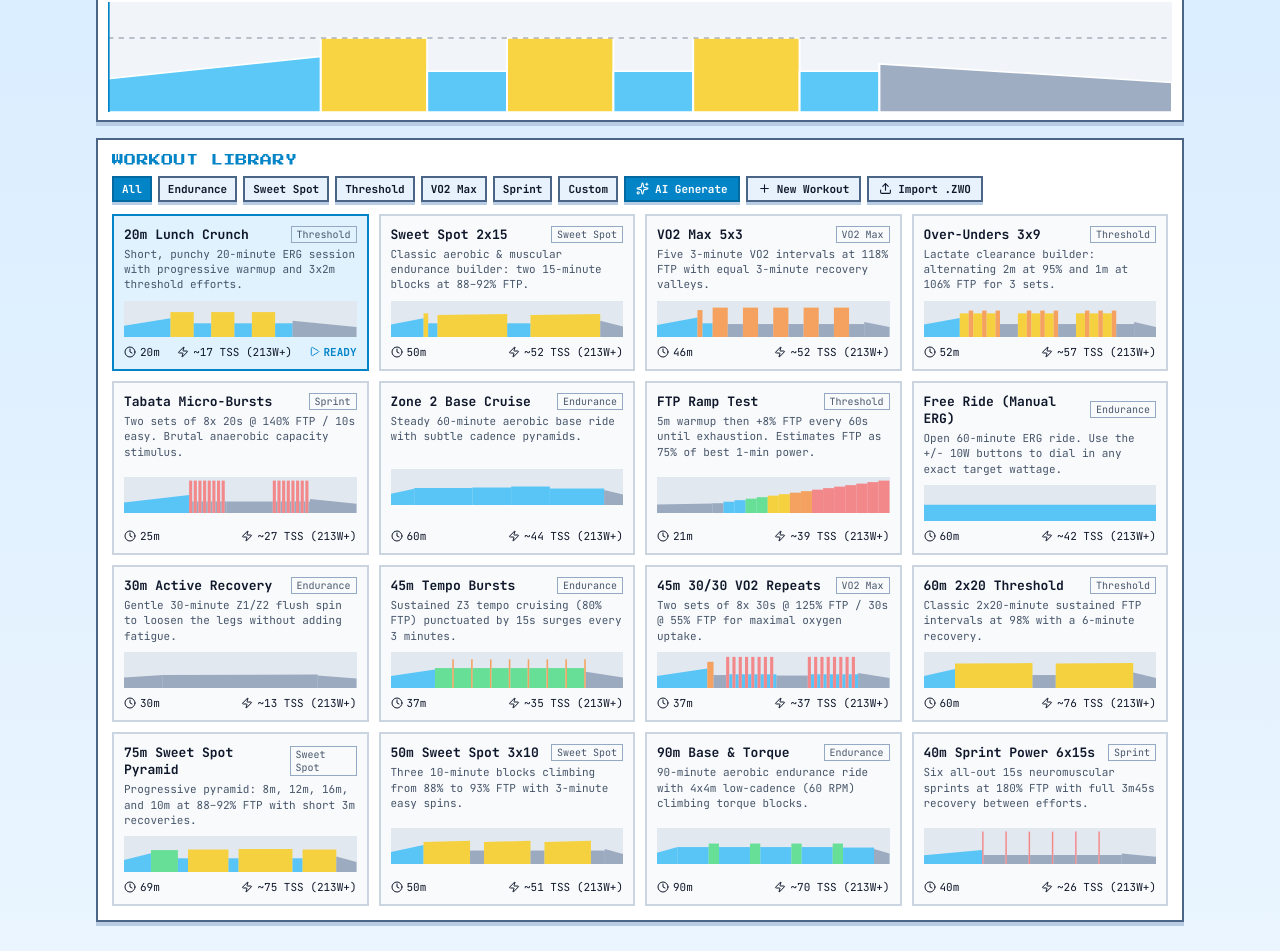
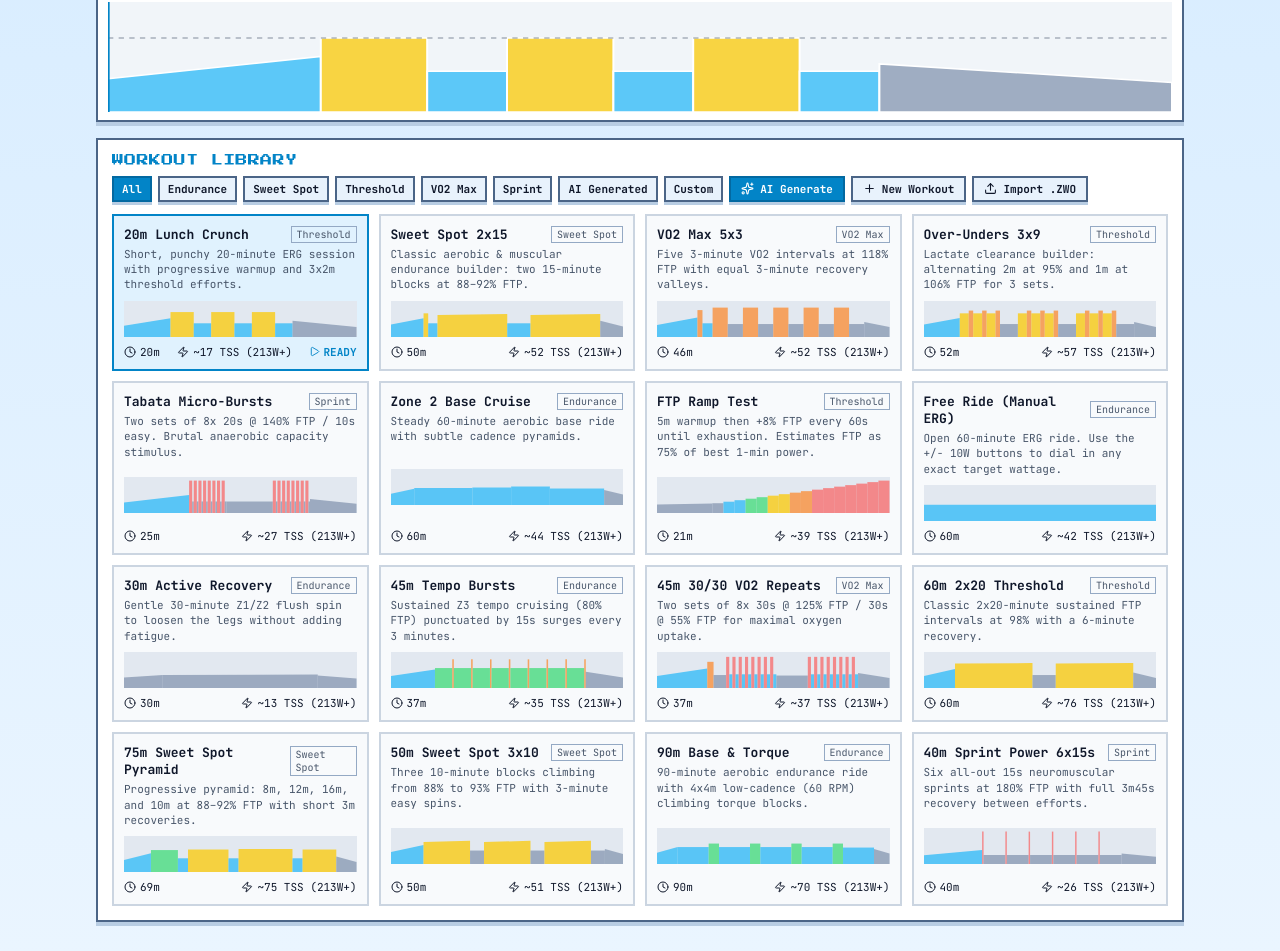
Before and after one commit to joshmacm/turbo_pixel, a React (Vite) app: page / in a window 1280 px wide. Shown: the part 834-1785 px from the top of the page. Built offline with nearby package versions, Linux system fonts and the light colour scheme.

Commit message:
Keep AI-generated workouts in a separate 'AI Generated' folder tab

```diff
--- a/src/App.tsx
+++ b/src/App.tsx
@@ -880,8 +880,9 @@ export function App() {
         <AiWorkoutModal
           ftp={ftp}
           onSelectAndSave={(w) => {
-            setCustomWorkouts((prev) => [w, ...prev]);
-            handleSelectWorkout(w);
+            const tagged: Workout = { ...w, category: 'AI Generated' };
+            setCustomWorkouts((prev) => [tagged, ...prev]);
+            handleSelectWorkout(tagged);
             setShowAiModal(false);
           }}
           onClose={() => setShowAiModal(false)}
--- a/src/components/WorkoutLibrary.tsx
+++ b/src/components/WorkoutLibrary.tsx
@@ -22,6 +22,7 @@ const CATEGORIES: ('All' | WorkoutCategory)[] = [
   'Threshold',
   'VO2 Max',
   'Sprint',
+  'AI Generated',
   'Custom',
 ];
 
@@ -181,7 +182,7 @@ export const WorkoutLibrary: React.FC<WorkoutLibraryProps> = ({
                     >
                       {w.category}
                     </span>
-                    {w.category === 'Custom' && onDeleteCustom && (
+                    {(w.category === 'Custom' || w.category === 'AI Generated') && onDeleteCustom && (
                       <button
                         className="pixel-btn"
                         style={{ padding: '2px 4px', boxShadow: 'none' }}
--- a/src/utils/workoutGenerator.ts
+++ b/src/utils/workoutGenerator.ts
@@ -116,6 +116,7 @@ export function generateWorkoutsFromPrompt(prompt: string): Workout[] {
       'VO2 Max': [1.15, 1.20],
       Sprint: [1.55, 1.75],
       Custom: [0.88, 0.92],
+      'AI Generated': [0.88, 0.92],
     };
     const [lowPct, highPct] = pctByFocus[focus];
 
```
Also changed, not shown: src/workouts/types.ts (+8 -1 lines).
